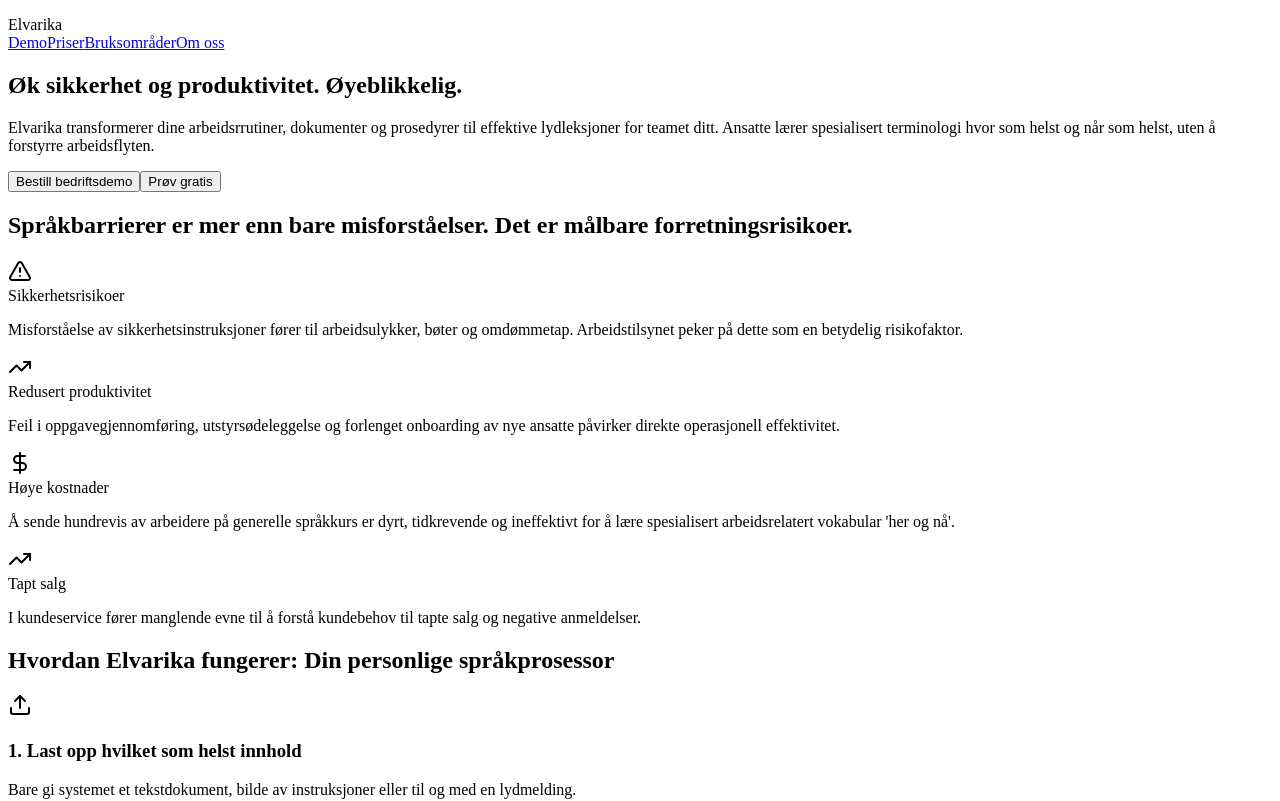
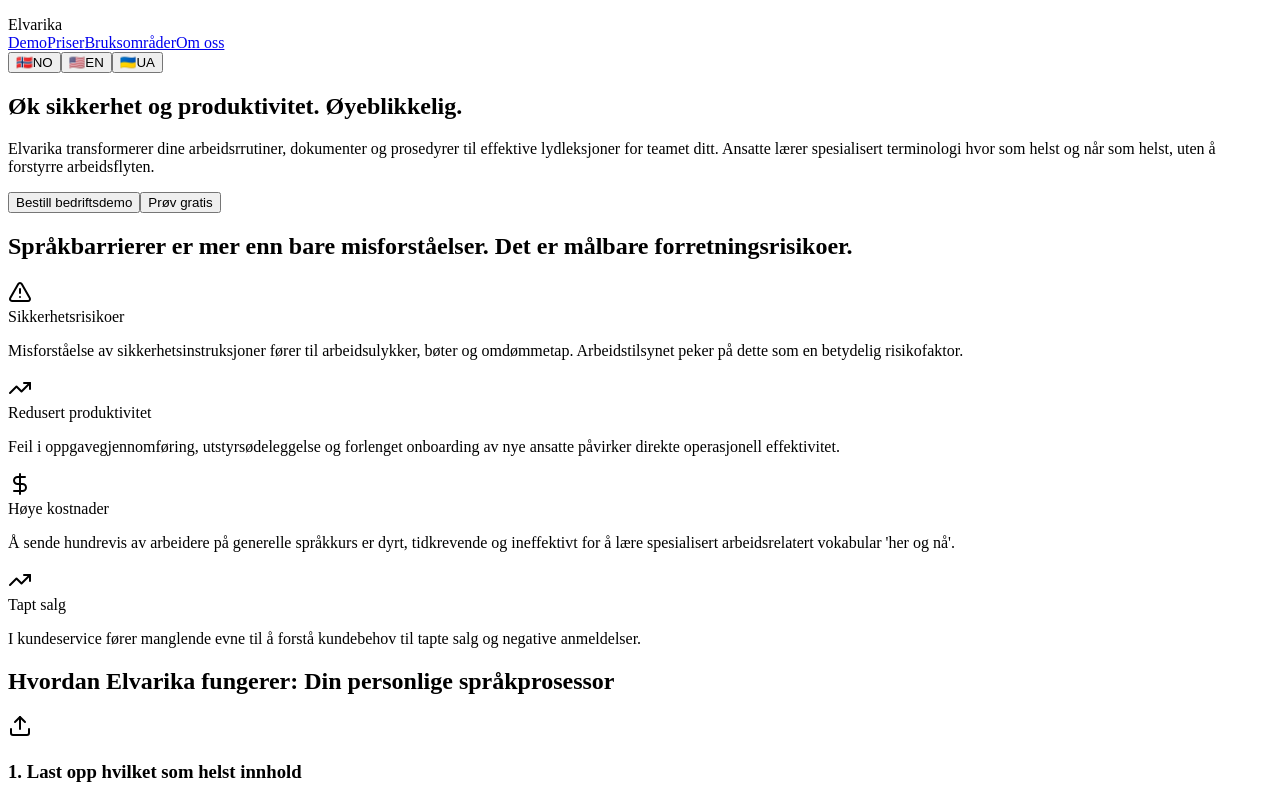
Before and after one commit to SmmShaman/elvarika-pitch, a React (Vite) app in the folder client/: page /business in a window 1280 px wide. Shown: the top 801 px of the page. Built offline with nearby package versions, Linux system fonts and the light colour scheme.

Commit message:
Restored to '3d2443cce5f633a19dea10977d06be51925e74a9'
Replit-Restored-To: 3d2443cce5f633a19dea10977d06be51925e74a9

```diff
--- a/client/src/components/CompactAnimatedDemo.tsx
+++ b/client/src/components/CompactAnimatedDemo.tsx
@@ -701,9 +701,9 @@ export const CompactAnimatedDemo: React.FC = () => {
                   </motion.div>
                 </div>
 
-                <div className="bg-gray-50 rounded p-2 flex-1">
+                <div className="bg-gray-50 rounded p-2">
                   <div className="text-sm font-medium text-gray-800 mb-1">Завантажений текст:</div>
-                  <div className="text-sm leading-relaxed text-gray-700 min-h-[120px] overflow-y-auto">
+                  <div className="text-sm leading-relaxed text-gray-700 max-h-32 overflow-y-auto">
                     {sourceText}
                   </div>
                 </div>
@@ -757,9 +757,9 @@ export const CompactAnimatedDemo: React.FC = () => {
                   </motion.div>
                 </div>
 
-                <div className="bg-gray-50 rounded p-2 flex-1">
+                <div className="bg-gray-50 rounded p-2">
                   <div className="text-sm font-medium text-gray-800 mb-1">Аналіз тексту:</div>
-                  <div className="text-sm leading-relaxed min-h-[140px] overflow-y-auto">
+                  <div className="text-sm leading-relaxed max-h-40 overflow-y-auto">
                     {sourceText.split(' ').map((word, index) => {
                       const cleanWord = word.replace(/[.,:;!?()]/g, '').toLowerCase();
                       const keyWord = keyWordsData.find(keyData => {
@@ -835,7 +835,7 @@ export const CompactAnimatedDemo: React.FC = () => {
                   </motion.div>
                 </div>
 
-                <div className="space-y-1 min-h-[180px] overflow-y-auto flex-1">
+                <div className="space-y-1 max-h-48 overflow-y-auto">
                   {words.filter(w => w.isInContext).slice(0, 8).map((word) => (
                     <motion.div
                       key={word.id}
@@ -903,14 +903,14 @@ export const CompactAnimatedDemo: React.FC = () => {
 
                 <div className="grid grid-cols-2 gap-2 flex-1">
                   {/* Norwegian Column */}
-                  <div className="bg-blue-50 rounded p-2 flex flex-col">
+                  <div className="bg-blue-50 rounded p-2">
                     <div className="flex items-center gap-1 mb-2">
                       <div className="w-2 h-1.5 bg-red-500"></div>
                       <div className="w-2 h-1.5 bg-white border"></div>
                       <div className="w-2 h-1.5 bg-blue-600"></div>
                       <span className="text-xs font-semibold">Norsk</span>
                     </div>
-                    <div className="space-y-1 min-h-[120px] overflow-y-auto flex-1">
+                    <div className="space-y-1 max-h-32 overflow-y-auto">
                       {words.filter(w => w.isTranslating || w.isReady).slice(0, 5).map((word) => (
                         <motion.div
                           key={word.id}
@@ -926,7 +926,7 @@ export const CompactAnimatedDemo: React.FC = () => {
                   </div>
 
                   {/* Translation Column */}
-                  <div className="bg-green-50 rounded p-2 flex flex-col">
+                  <div className="bg-green-50 rounded p-2">
                     <div className="flex items-center gap-1 mb-2">
                       <div className="w-2 h-1.5 bg-blue-400"></div>
                       <div className="w-2 h-1.5 bg-yellow-400"></div>
@@ -934,7 +934,7 @@ export const CompactAnimatedDemo: React.FC = () => {
                         {activeTab === 'uk' ? 'Українська' : 'English'}
                       </span>
                     </div>
-                    <div className="space-y-1 min-h-[120px] overflow-y-auto flex-1">
+                    <div className="space-y-1 max-h-32 overflow-y-auto">
                       {words.filter(w => w.isTranslating || w.isReady).slice(0, 5).map((word) => (
                         <motion.div
                           key={word.id}
--- a/client/src/components/LanguageSwitcher.tsx
+++ b/client/src/components/LanguageSwitcher.tsx
@@ -19,6 +19,22 @@ export const LanguageSwitcher: React.FC<LanguageSwitcherProps> = ({
 
   return (
     <div className="flex items-center gap-2">
+      {languages.map((lang) => (
+        <Button
+          key={lang.code}
+          variant={currentLanguage === lang.code ? "default" : "ghost"}
+          size="sm"
+          onClick={() => onLanguageChange(lang.code)}
+          className={`h-8 px-3 transition-all ${
+            currentLanguage === lang.code
+              ? "bg-[#022f36] text-white"
+              : "text-[#022f36] hover:bg-[#defff0]"
+          }`}
+        >
+          <span className="mr-1">{lang.flag}</span>
+          <span className="text-xs font-medium">{lang.name}</span>
+        </Button>
+      ))}
     </div>
   );
 };
```
